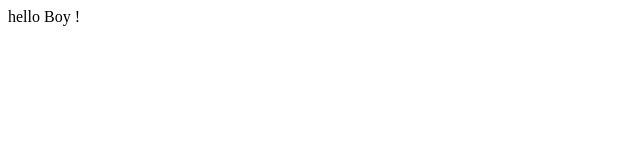
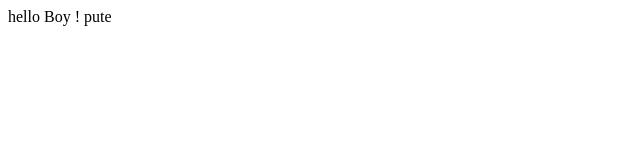
Before and after one commit to AlexPiotrowski/demo-gi2a, a plain HTML site: page index.html in a window 1280 px wide. Shown: the full height of the page, 0-640 px from the left. Drawn offline with Linux system fonts and the light colour scheme.

Commit message:
Update index.html

```diff
--- a/index.html
+++ b/index.html
@@ -5,5 +5,6 @@
     </head>
     <body>
         hello Boy !
+        pute
     </body>
 </html>
```
